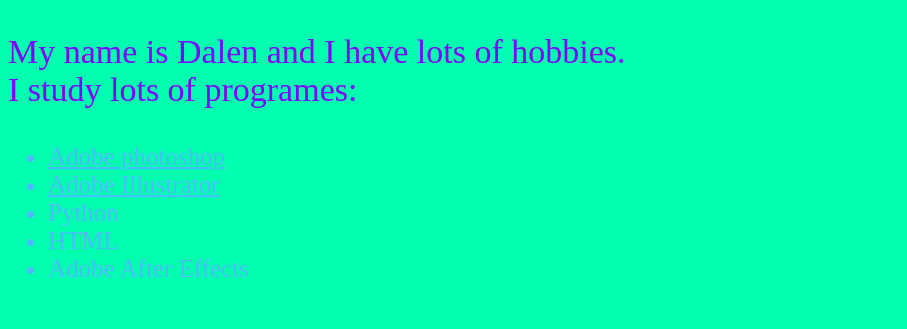
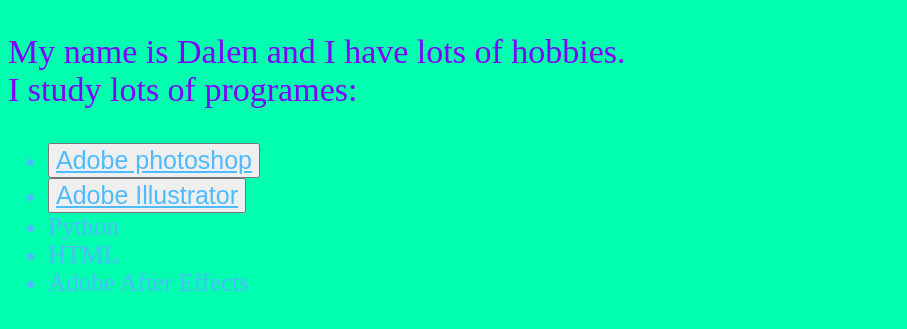
Before and after one commit to DalenDautov/portfolio, a plain HTML site: page index.html in a window 1280 px wide. Shown: the part 165-494 px from the top of the page, without its empty margins (0-907 px from the left). Drawn offline with Linux system fonts and the light colour scheme.

Commit message:
Update index.html

```diff
--- a/index.html
+++ b/index.html
@@ -27,8 +27,8 @@
 <p>My name is Dalen and I have lots of hobbies.<br>
 I study lots of programes:
 <ul>
-<li><a href="photoshop.html">Adobe photoshop</a></li>
-<li><a href="illustratr.html">Adobe Illustrator</a></li>
+<li><button><a href="photoshop.html">Adobe photoshop</a></button></li>
+<li><button><a href="illustratr.html">Adobe Illustrator</a></button></li>
 <li>Python</li>
 <li>HTML</li>
 <li>Adobe After Effects</li>
```
